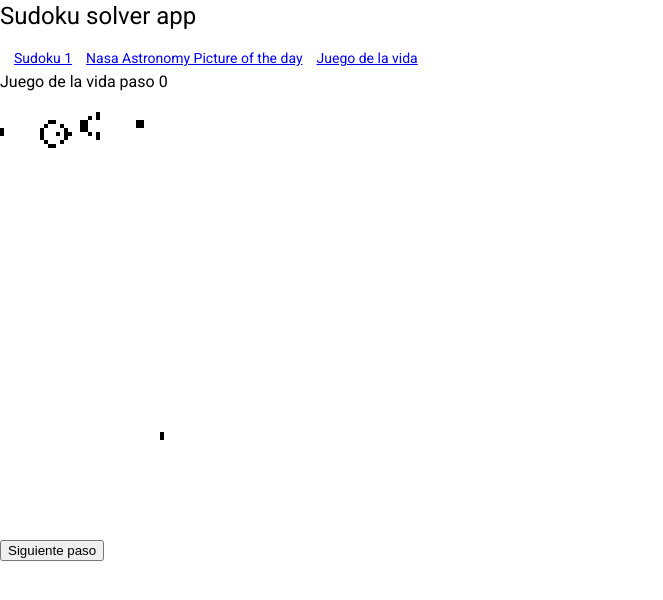
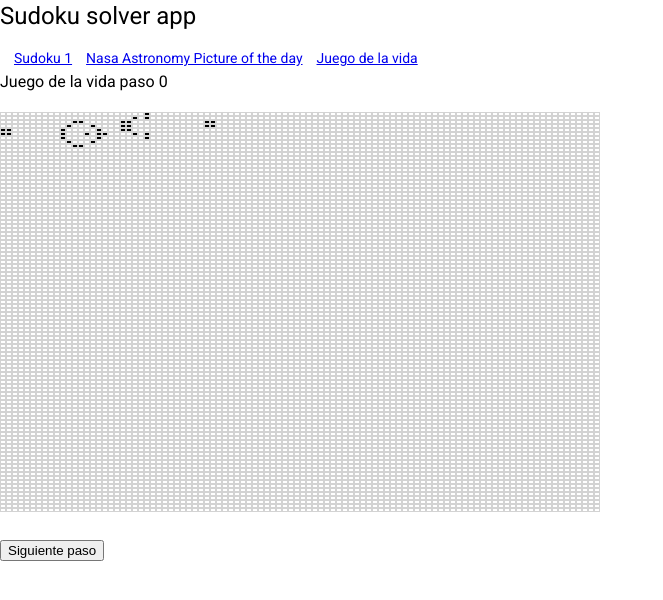
Before and after one commit to ramirorf/angular-sudoku, an Angular app: page /juego-vida in a window 1280 px wide. Shown: the top 600 px of the page, without its empty margins (0-663 px from the left). Built offline with nearby package versions, Linux system fonts and the light colour scheme.

Commit message:
juego de la vida: correcciones mecanismo evolutivo

```diff
--- a/src/app/juego-vida/juego-vida.component.css
+++ b/src/app/juego-vida/juego-vida.component.css
@@ -13,13 +13,17 @@
 
 .celda-muerta {
     display: table-cell;
-    border-style: none;
+    border-style: solid;
+    border-color: lightgrey;
+    border-width: 1px;
     width: 4px;
 }
 
 .celda-viva {
     background-color: black;
+    border-color: lightgrey;
     display: table-cell;
-    border-style: none;
+    border-style: solid;
+    border-width: 1px;
     width: 4px;
 }
--- a/src/app/juego-vida/juego-vida.component.ts
+++ b/src/app/juego-vida/juego-vida.component.ts
@@ -38,6 +38,8 @@ export class JuegoVidaComponent implements OnInit {
     let tablero = this.intTableroVacio(size);
     tablero[4][0] = true;
     tablero[5][0] = true;
+    tablero[4][1] = true;
+    tablero[5][1] = true;
     tablero[4][10] = true;
     tablero[5][10] = true;
     tablero[6][10] = true;
@@ -71,8 +73,8 @@ export class JuegoVidaComponent implements OnInit {
     tablero[2][35] = true;
     tablero[3][35] = true;
 
-    tablero[80][40] = true;
-    tablero[81][40] = true;
+//    tablero[80][40] = true;
+//    tablero[81][40] = true;
     return tablero;
   }
 
@@ -106,7 +108,7 @@ export class JuegoVidaComponent implements OnInit {
     let filasAlrededorVivas = 0;
     for(let i=x-1;i<=x+1;i++)
     for(let j=y-1;j<=y+1;j++) {
-      if(i>0 && i<size && j>0 && j<size && !(i==x && j==y) && juegoVidaTablero[i][j]) {
+      if(i>=0 && i<size && j>=0 && j<size && !(i==x && j==y) && juegoVidaTablero[i][j]) {
         filasAlrededorVivas++;
       }
     }
```
